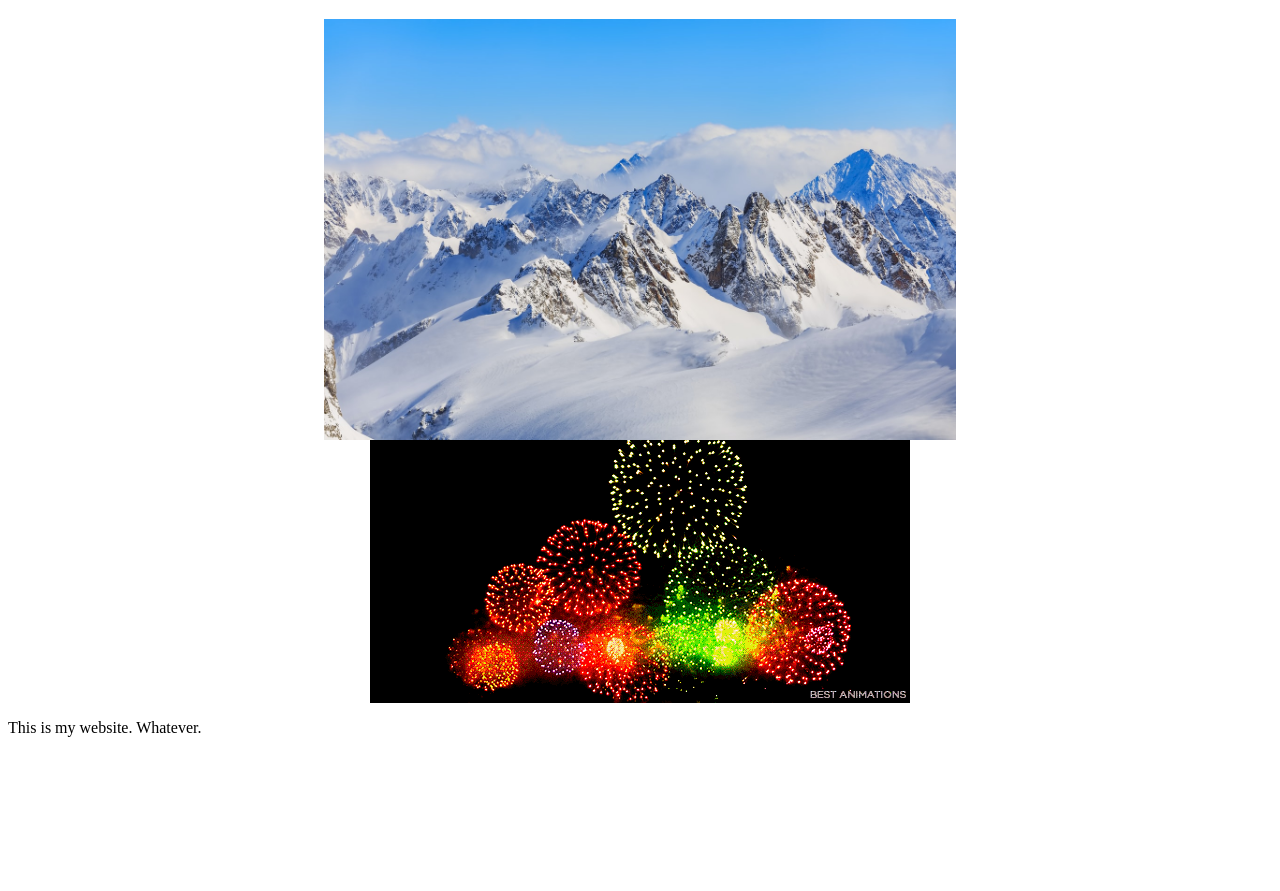
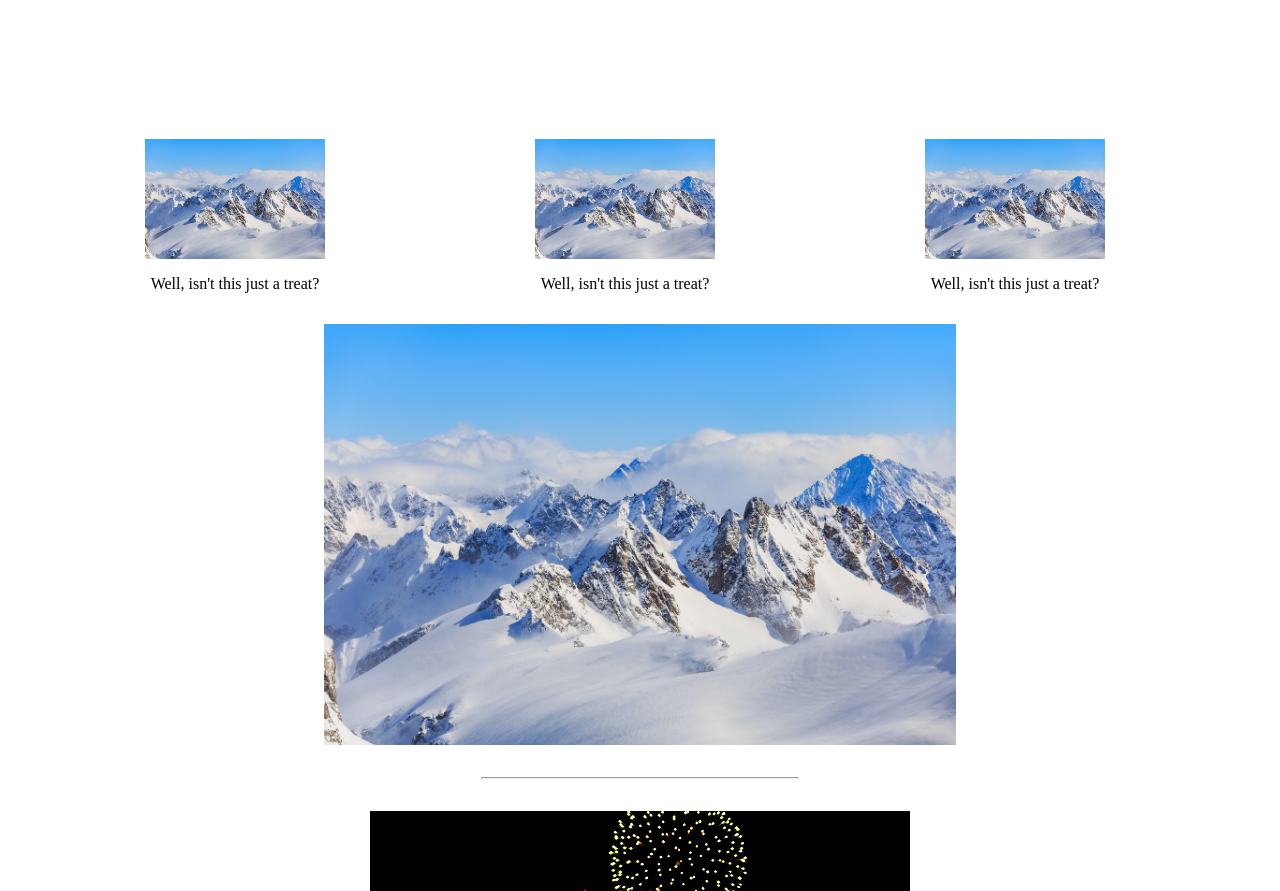
Before and after one commit to Filbert-code/Filbert-code.github.io, a plain HTML site: page index.html in a window 1280 px wide. Shown: the part 61-952 px from the top of the page. Before the commit the page ends 814 px from the top, so only its background shows below. Drawn offline with Linux system fonts and the light colour scheme.

Commit message:
Added a new section

```diff
--- a/index.html
+++ b/index.html
@@ -13,7 +13,33 @@
 
 <body>
     <h1 class="center">My Website Portfolio</h1>
+    <section id="aboutme" class="section">
+        <div class="container">
+            <div class="row section-container">
+                <div class="col-1-3">
+                    <img src="images/snowmountain.jpg" alt="Picture of a snow mountain, somewhere.">
+                    <p style="text-align: center;">
+                        Well, isn't this just a treat?
+                    </p>
+                </div>
+                <div class="col-1-3">
+                    <img src="images/snowmountain.jpg" alt="Picture of a snow mountain, somewhere.">
+                    <p style="text-align: center;">
+                        Well, isn't this just a treat?
+                    </p>
+                </div>
+                <div class="col-1-3">
+                    <img src="images/snowmountain.jpg" alt="Picture of a snow mountain, somewhere.">
+                    <p style="text-align: center;">
+                        Well, isn't this just a treat?
+                    </p>
+                </div>
+            </div>
+        </div>
+    </section>
+
     <img src="images/snowmountain.jpg" alt="Picture of a snow mountain, somewhere." class="center">
+    <hr class="solid">
     <img src="images/examplegif.gif" alt="Example of a GIF image." class="center">
     <p>
         This is my website. Whatever.
--- a/styles/stylesheet.css
+++ b/styles/stylesheet.css
@@ -17,3 +17,42 @@ video {
   margin-left: auto;
   margin-right: auto;
 }
+
+hr.solid {
+  display: block;
+  margin-top: 2em;
+  margin-bottom: 2em;
+  border-width: 1px;
+  width: 25%;
+}
+
+.col-1-3 {
+  float: left;
+  padding: 15px;
+  width: 30%
+}
+
+.section {
+  margin: 0 auto;
+  padding: 75px 0;
+  position: relative;
+}
+
+#aboutme {
+  display: block;
+}
+
+.container {
+  margin-left: auto;
+  margin-right: auto;
+  padding: 0;
+  max-width: 1200px;
+}
+
+.row {
+  width: 100%;
+}
+
+.section-container {
+  margin-top: 30px;
+}
```
Lines whose indentation alone changed are shown as unchanged.
